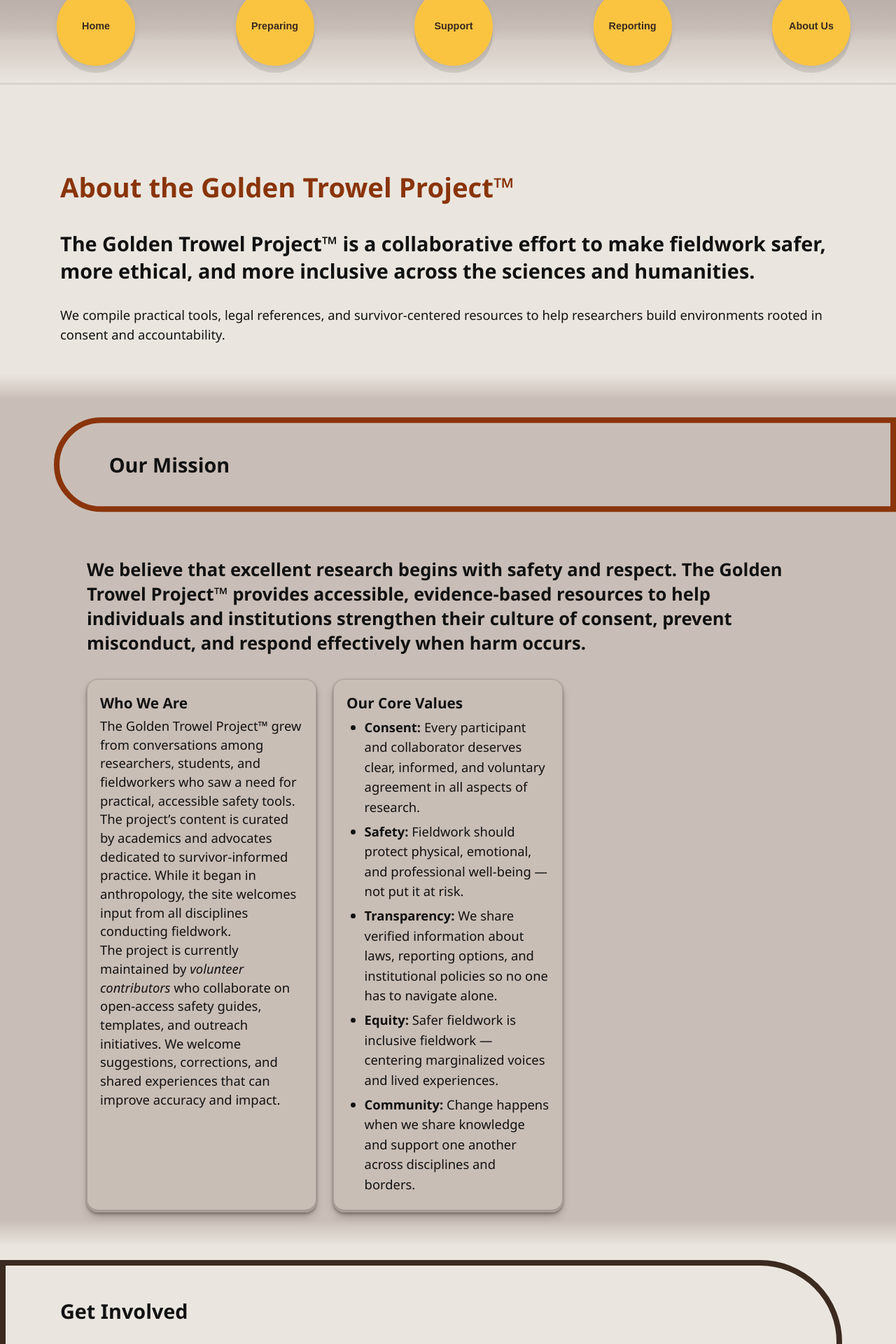
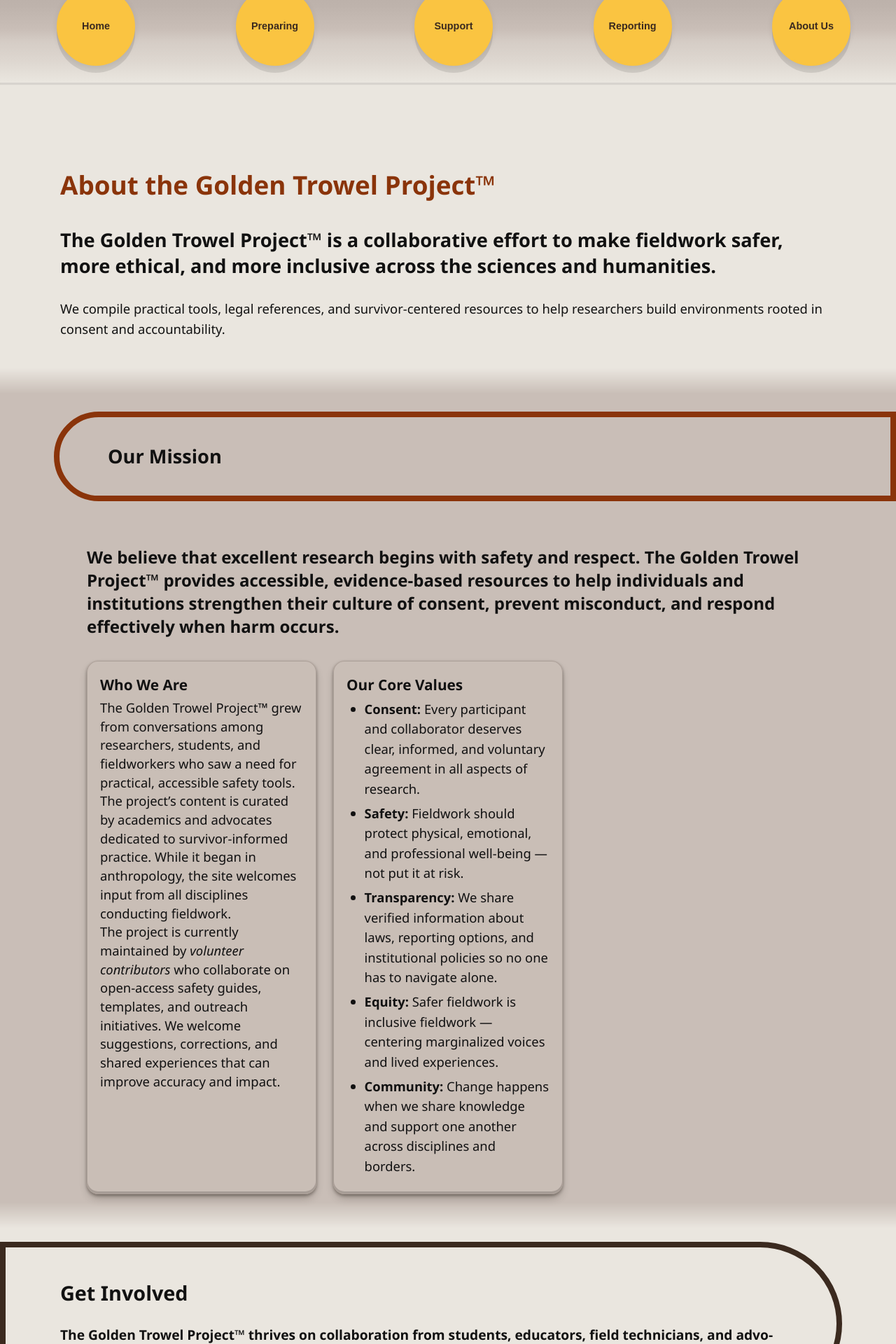
Before and after one commit to AnthroSafetyWarrior/GoldenTrowelProject, a Jekyll site: the page built from _pages/aboutus.html, in a window 1280 px wide. Shown: the part 524-2444 px from the top of the page at 70% size. Built offline with Jekyll 4.4.1, drawn with Linux system fonts in a browser that asks for light colours.

Commit message:
updating name

```diff
--- a/_layouts/default.html
+++ b/_layouts/default.html
@@ -50,11 +50,11 @@
 *,*::before,*::after{ box-sizing:border-box; }
 body{ font-family:Segoe UI,Roboto; background:#eae6df; color:var(--ink); margin:0; }
 img,svg,video{ max-width:100%; height:auto; display:block; }
-h1{ font-size:clamp(1.8rem,5.5vw,2.4rem); margin:1em 0 .6em; }
-h2{ font-size:clamp(1.6rem,4.5vw,1.8rem); margin:.9em 0 .5em; }
-h3{ font-size:clamp(1.4rem,4vw,1.6rem);  margin:.8em 0 .45em; }
-h4{ font-size:clamp(1.2rem,4vw,1.3rem);  margin:.8em 0 .45em; }
-p { font-size:clamp(1.05rem,2.8vw,1.15rem); margin:.6em 0; line-height:1.55; }
+h1{ font-size:clamp(1.7rem,5.5vw,2.3rem); margin:1em 0 .6em; }
+h2{ font-size:clamp(1.5rem,4.5vw,1.7rem); margin:.9em 0 .5em; }
+h3{ font-size:clamp(1.3rem,4vw,1.5rem);  margin:.8em 0 .45em; }
+h4{ font-size:clamp(1.1rem,4vw,1.2rem);  margin:.8em 0 .45em; }
+p { font-size:clamp(1.05rem,2.8vw,1.1rem); margin:.6em 0; line-height:1.55; }
 a{ color:var(--sage); text-decoration-thickness:.08em; text-underline-offset:.18em; }
 a:hover{ color:var(--logo-orange); }
 main{ width:min(100%, var(--maxw)); margin-inline:auto; padding:clamp(16px,4vw,28px); }
@@ -965,6 +965,7 @@ html body .pillhead.pill--sage{
   position: relative;
   isolation: isolate;
   margin: 0;
+  margin-bottom: 10px;
   padding: var(--stripe-pad-y) var(--page-pad-inline);
 }
 
@@ -1208,7 +1209,7 @@ margin-bottom: 10px
   font-weight: 500;
 }
 
-.stripe .section.disclaimer-wrap p{font-weight: 700; font-size:1.1em }
+.stripe .section.disclaimer-wrap p{font-weight: 700; font-size:1em }
 
 
 .footer-nav {
```
